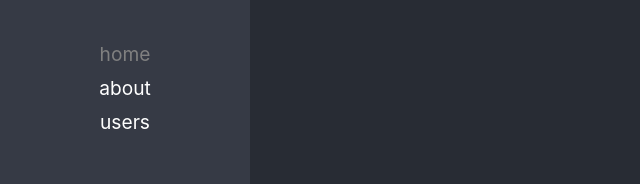
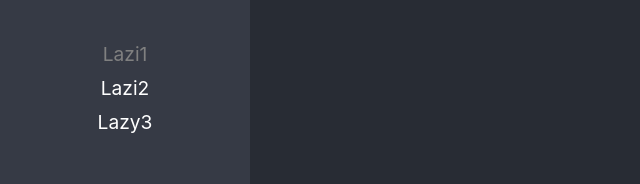
Before and after one commit to luisluchos/react-adv, a React (Create React App) app: page /lazy1 in a window 1280 px wide. Before the commit this address led to /home. Shown: the part 155-339 px from the top of the page, without its empty margins (0-640 px from the left). Built offline with nearby package versions, Linux system fonts and the light colour scheme.

Commit message:
Componentes lazy agregados

```diff
--- /dev/null
+++ b/src/01-lazyload/pages/LazyPages1.tsx
@@ -0,0 +1,3 @@
+export const LazyPages1 = () => {
+  return <div>LazyPages1</div>;
+};
--- /dev/null
+++ b/src/01-lazyload/pages/LazyPages2.tsx
@@ -0,0 +1,3 @@
+export const LazyPages2 = () => {
+  return <div>LazyPages2</div>;
+};
--- /dev/null
+++ b/src/01-lazyload/pages/LazyPages3.tsx
@@ -0,0 +1,3 @@
+export const LazyPages3 = () => {
+  return <div>LazyPages3</div>;
+};
--- /dev/null
+++ b/src/01-lazyload/pages/index.tsx
@@ -0,0 +1,3 @@
+export { LazyPages1 } from "./LazyPages1";
+export { LazyPages2 } from "./LazyPages2";
+export { LazyPages3 } from "./LazyPages3";
--- a/src/routes/Navigation.tsx
+++ b/src/routes/Navigation.tsx
@@ -1,5 +1,6 @@
 import { BrowserRouter } from "react-router-dom";
 import { Routes, Route, NavLink, Navigate } from "react-router-dom";
+import { LazyPages1, LazyPages2, LazyPages3 } from "../01-lazyload/pages";
 import logo from "../logo.svg";
 
 export const Navigation = () => {
@@ -11,36 +12,36 @@
           <ul>
             <li>
               <NavLink
-                to="/home"
+                to="/lazy1"
                 className={({ isActive }) => (isActive ? "nav-active" : "")}
               >
-                home
+                Lazi1
               </NavLink>
             </li>
             <li>
               <NavLink
-                to="/about"
+                to="/lazy2"
                 className={({ isActive }) => (isActive ? "nav-active" : "")}
               >
-                about
+                Lazi2
               </NavLink>
             </li>
             <li>
               <NavLink
-                to="/users"
+                to="/lazy3"
                 className={({ isActive }) => (isActive ? "nav-active" : "")}
               >
-                users
+                Lazy3
               </NavLink>
             </li>
           </ul>
         </nav>
 
         <Routes>
-          <Route path="about" element={<>about component</>} />
-          <Route path="users" element={<>users component</>} />
-          <Route path="home" element={<>home component</>} />
-          <Route path="/*" element={<Navigate to="/home" replace />} />
+          <Route path="lazy1" element={<LazyPages1 />} />
+          <Route path="lazy2" element={<LazyPages2 />} />
+          <Route path="lazy3" element={<LazyPages3 />} />
+          <Route path="/*" element={<Navigate to="/lazy1" replace />} />
         </Routes>
       </div>
     </BrowserRouter>
```
